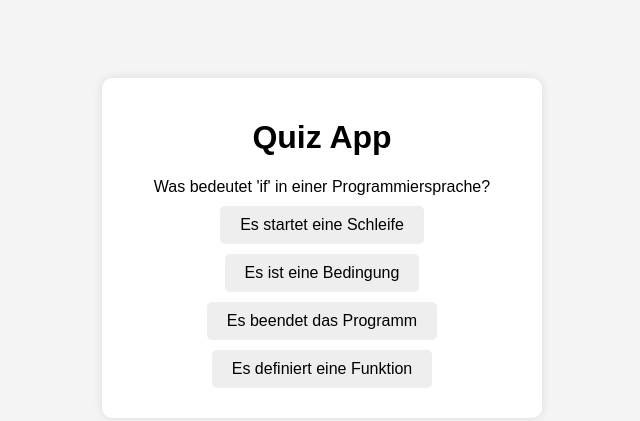
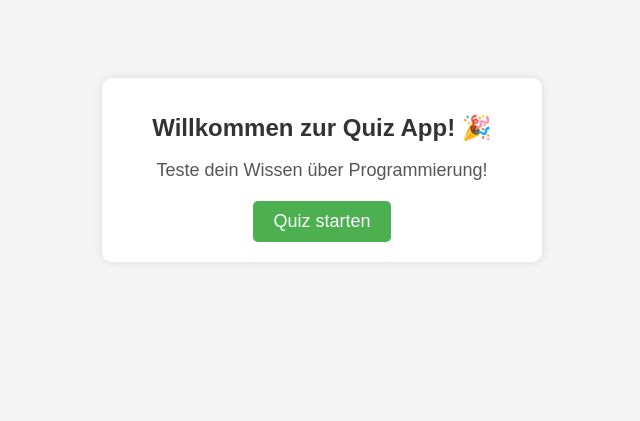
Before and after one commit to bnminh2408/QuizAppLvl1, a plain HTML site: page index.html in a window 1280 px wide. Shown: the whole page, without its empty margins (318-958 px from the left). Drawn offline with Linux system fonts and the light colour scheme.

Commit message:
add start screen

```diff
--- a/index.html
+++ b/index.html
@@ -1,12 +1,23 @@
 <!DOCTYPE html>
 <html lang="de">
+
 <head>
     <meta charset="UTF-8">
     <title>Quiz App</title>
     <link rel="stylesheet" href="style.css">
 </head>
+
 <body>
-  <div id="quiz-container">
+    <!-- Startbildschirm -->
+
+    <div id="start-screen">
+        <h1>Willkommen zur Quiz App! 🎉</h1>
+        <p>Teste dein Wissen über Programmierung!</p>
+        <button id="start-btn">Quiz starten</button>
+    </div>
+
+    <!-- Quizbereich (zuerst versteckt) -->
+    <div id="quiz-container" style="display: none;">
         <h1>Quiz App</h1>
         <div id="question-box"></div>
         <div id="answers-box"></div>
@@ -18,4 +29,5 @@
     <script src="questions.js"></script>
     <script src="main.js"></script>
 </body>
+
 </html>
--- a/main.js
+++ b/main.js
@@ -1,11 +1,22 @@
 let currentQuestion = 0;
 let score = 0;
+
+// Start
+const startScreen = document.getElementById("start-screen");
+const startBtn = document.getElementById("start-btn");
+const quizContainer = document.getElementById("quiz-container");
 
 const questionBox = document.getElementById("question-box");
 const answersBox = document.getElementById("answers-box");
 const nextBtn = document.getElementById("next-btn");
 const resultBox = document.getElementById("result-box");
 const restartBtn = document.getElementById("restart-btn");
+
+startBtn.addEventListener("click", () => {
+    startScreen.style.display = "none";
+    quizContainer.style.display = "block";
+    showQuestion();
+});
 
 function showQuestion() {
     let q = questions[currentQuestion];
@@ -56,7 +67,8 @@ restartBtn.addEventListener("click", () => {
     currentQuestion = 0;
     score = 0;
     restartBtn.style.display = "none";
-    showQuestion();
+    startScreen.style.display = "block";
+    quizContainer.style.display = "none";
 });
 
 // Starten
--- a/style.css
+++ b/style.css
@@ -5,6 +5,43 @@ body {
     text-align: center;
 }
 
+/* Startbildschirm */
+#start-screen {
+    background: white;
+    padding: 20px;
+    border-radius: 10px;
+    width: 400px;
+    margin: 50px auto;
+    box-shadow: 0 0 10px rgba(0, 0, 0, 0.1);
+    text-align: center;
+}
+
+#start-screen h1 {
+    font-size: 24px;
+    color: #333;
+}
+
+#start-screen p {
+    font-size: 18px;
+    color: #555;
+    margin-bottom: 20px;
+}
+
+#start-btn {
+    padding: 10px 20px;
+    font-size: 18px;
+    background: #4CAF50;
+    color: white;
+    border: none;
+    border-radius: 5px;
+    cursor: pointer;
+}
+
+#start-btn:hover {
+    background: #45a049;
+}
+
+/* Quiz-Bereich */
 #quiz-container {
     background: white;
     padding: 20px;
```
Lines whose indentation alone changed are shown as unchanged.
